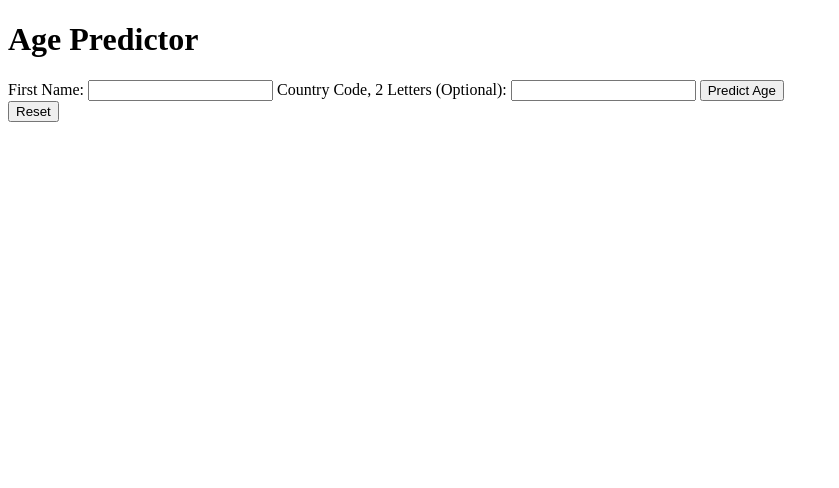
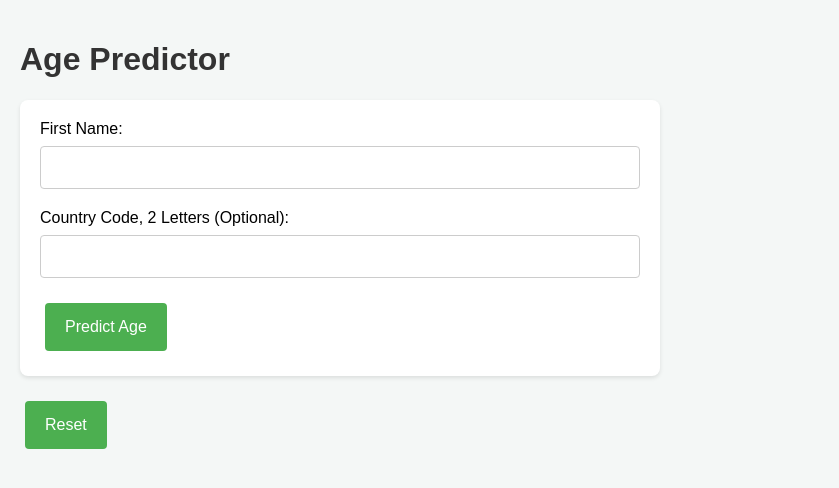
Before and after one commit to Justin-KA/AgeAPIapp, a plain HTML site: page index.html in a window 1280 px wide. Shown: the whole page, without its empty margins (0-839 px from the left). Drawn offline with Linux system fonts and the light colour scheme.

Commit message:
added styling

```diff
--- a/index.html
+++ b/index.html
@@ -3,7 +3,9 @@
 <head>
     <meta charset="UTF-8">
     <meta name="viewport" content="width=device-width, initial-scale=1.0">
-    <title>Document</title>
+    <title>Age Predictor</title>
+
+    <link rel="stylesheet" href="style.css">
 </head>
 <body>
     <h1>Age Predictor</h1>
@@ -18,6 +20,9 @@
     </form>
 
     <div id="result" aria-live="polite"></div>
+
+
+
     <button type="button" onclick="resetForm()">Reset</button>
 
     <script src="app.js"></script>
--- a/style.css
+++ b/style.css
@@ -0,0 +1,57 @@
+body {
+    font-family: Arial, sans-serif;
+    margin: 0;
+    padding: 20px;
+    background-color: #f4f7f6;
+    max-width: 50vw;
+  }
+
+  h1 {
+    color: #333;
+  }
+
+  form, .result-container {
+    background-color: #ffffff;
+    padding: 20px;
+    border-radius: 8px;
+    box-shadow: 0 2px 4px rgba(0, 0, 0, 0.1);
+    margin-bottom: 20px;
+  }
+
+  label {
+    display: block;
+    margin-bottom: 8px;
+  }
+
+  input[type="text"] {
+    width: 100%;
+    font-size: large;
+    padding: 10px;
+    margin-bottom: 20px;
+    border-radius: 4px;
+    border: 1px solid #ccc;
+    box-sizing: border-box; /* So padding doesn't affect width */
+  }
+
+  button {
+    background-color: #4CAF50;
+    color: white;
+    padding: 15px 20px;
+    border: none;
+    border-radius: 4px;
+    cursor: pointer;
+    font-size: 16px;
+    margin: 5px;
+  }
+
+  button:hover {
+    background-color: #45a049;
+  }
+
+  .result-container {
+    display: none; /* Initially hidden */
+  }
+
+  #result {
+    margin-top: 20px;
+  }
```
